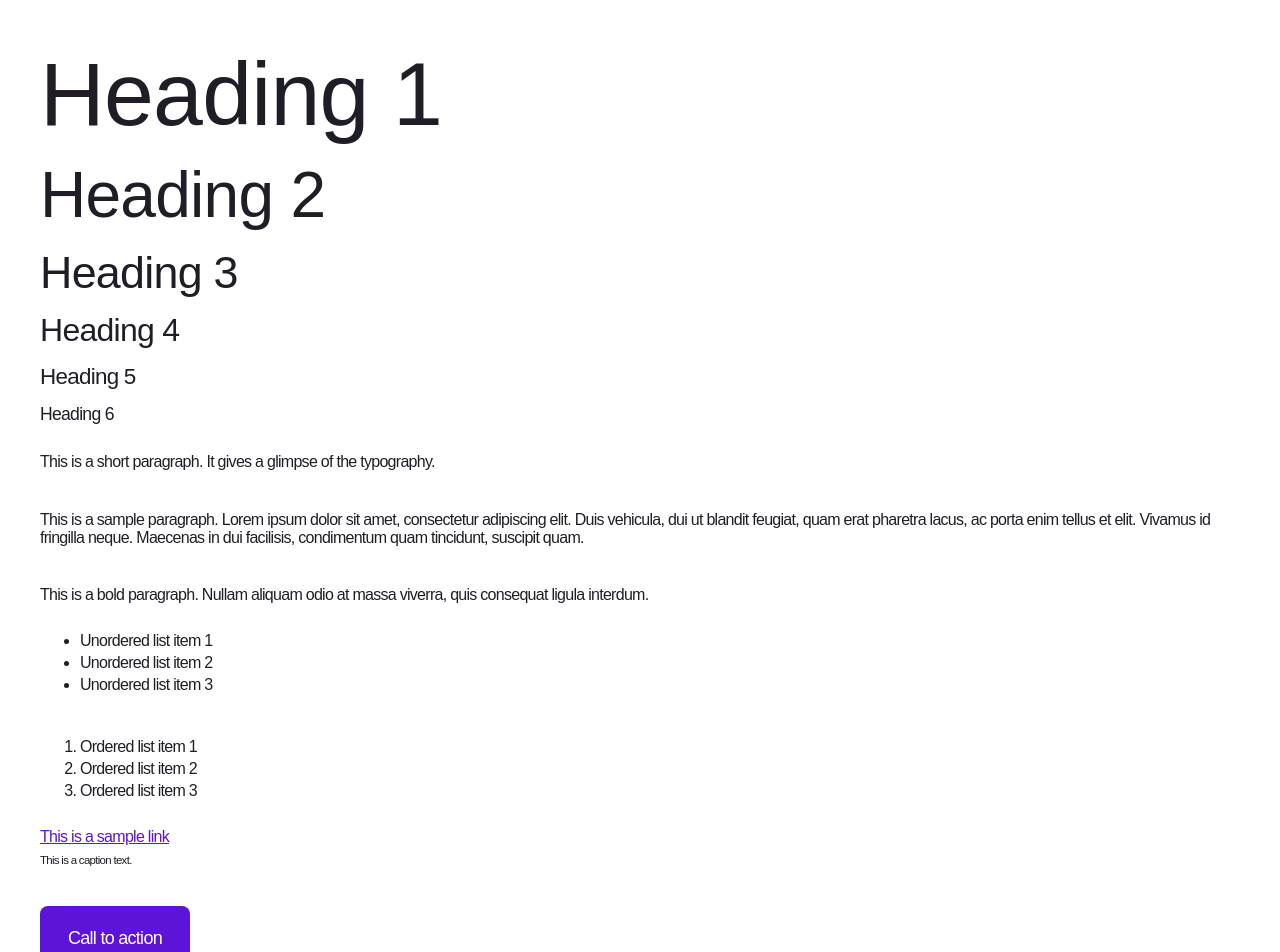
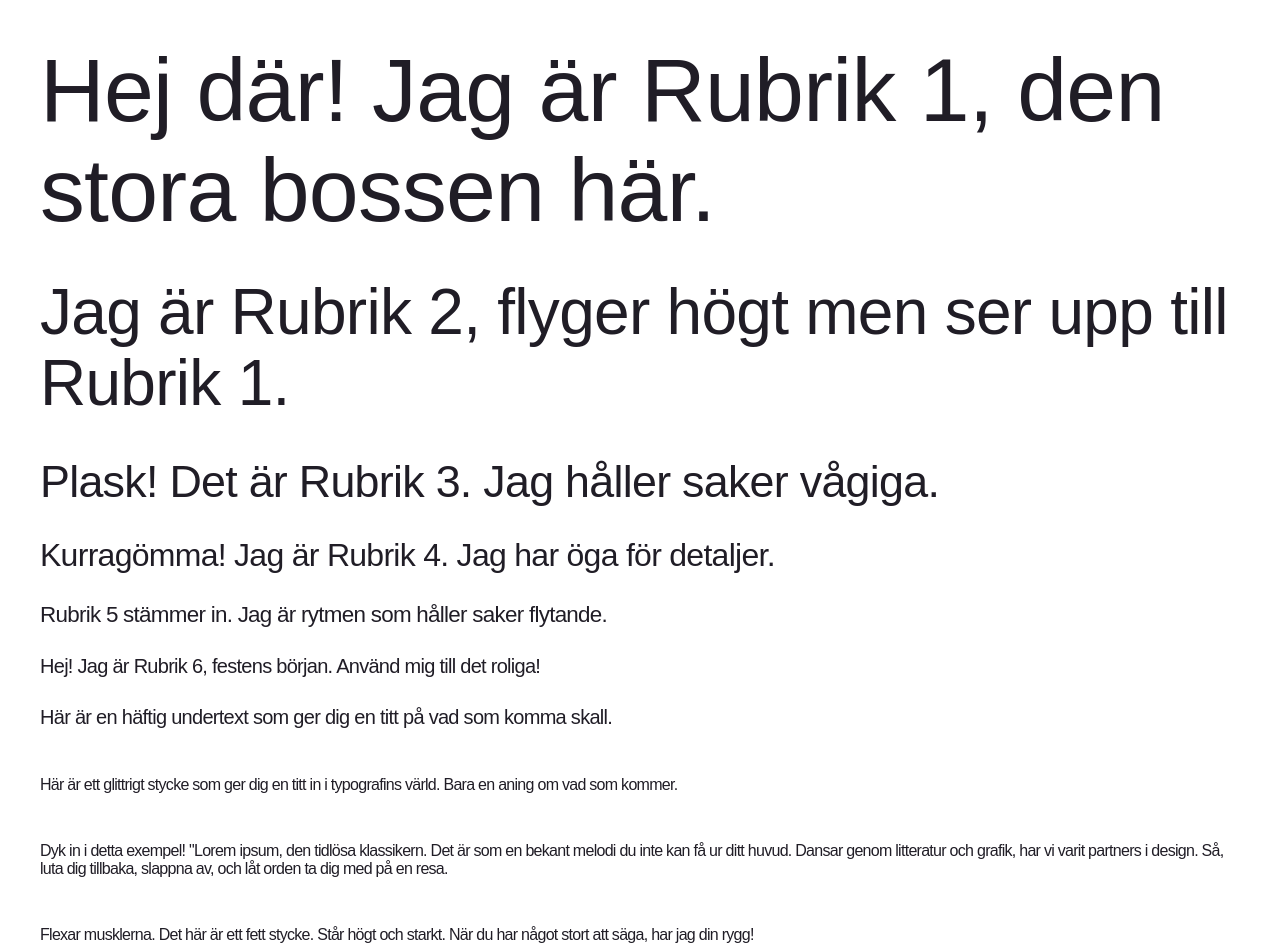
Before and after one commit to emilitogaza/charlie-care-app, a React (Vite) app: page / in a window 1280 px wide. Shown: the top 952 px of the page. Built offline with nearby package versions, Linux system fonts and the light colour scheme.

Commit message:
Added article

```diff
--- a/src/App.jsx
+++ b/src/App.jsx
@@ -5,43 +5,54 @@ import "../styles/App.scss";
 const App = () => {
   return (
     <div className="content">
-      <h1>Heading 1</h1>
-      <h2>Heading 2</h2>
-      <h3>Heading 3</h3>
-      <h4>Heading 4</h4>
-      <h5>Heading 5</h5>
-      <h6>Heading 6</h6>
+      <h1>Hej där! Jag är Rubrik 1, den stora bossen här.</h1>
+      <h2>Jag är Rubrik 2, flyger högt men ser upp till Rubrik 1.</h2>
+      <h3>Plask! Det är Rubrik 3. Jag håller saker vågiga.</h3>
+      <h4>Kurragömma! Jag är Rubrik 4. Jag har öga för detaljer.</h4>
+      <h5>Rubrik 5 stämmer in. Jag är rytmen som håller saker flytande.</h5>
+      <h6>Hej! Jag är Rubrik 6, festens början. Använd mig till det roliga!</h6>
 
-      <p>This is a short paragraph. It gives a glimpse of the typography.</p>
+      <p className="subtitle">
+        Här är en häftig undertext som ger dig en titt på vad som komma skall.
+      </p>
 
       <p>
-        This is a sample paragraph. Lorem ipsum dolor sit amet, consectetur
-        adipiscing elit. Duis vehicula, dui ut blandit feugiat, quam erat
-        pharetra lacus, ac porta enim tellus et elit. Vivamus id fringilla
-        neque. Maecenas in dui facilisis, condimentum quam tincidunt, suscipit
-        quam.
+        Här är ett glittrigt stycke som ger dig en titt in i typografins värld.
+        Bara en aning om vad som kommer.
+      </p>
+
+      <p>
+        Dyk in i detta exempel! "Lorem ipsum, den tidlösa klassikern. Det är som
+        en bekant melodi du inte kan få ur ditt huvud. Dansar genom litteratur
+        och grafik, har vi varit partners i design. Så, luta dig tillbaka,
+        slappna av, och låt orden ta dig med på en resa.
       </p>
 
       <p className="body-bold">
-        This is a bold paragraph. Nullam aliquam odio at massa viverra, quis
-        consequat ligula interdum.
+        Flexar musklerna. Det här är ett fett stycke. Står högt och starkt. När
+        du har något stort att säga, har jag din rygg!
       </p>
 
       <ul>
-        <li>Unordered list item 1</li>
-        <li>Unordered list item 2</li>
-        <li>Unordered list item 3</li>
+        <li>Oordnad och fri som en ballong, det är punkt 1.</li>
+        <li>Punkt 2, bara hänger runt, väntar på sin tur.</li>
+        <li>Och den bubbliga punkt 3, avslutar trion.</li>
       </ul>
 
       <ol>
-        <li>Ordered list item 1</li>
-        <li>Ordered list item 2</li>
-        <li>Ordered list item 3</li>
+        <li>Nummer ett! Ordnad lista punkt 1 leder paraden.</li>
+        <li>Silvermedaljören här, det är ordnad lista punkt 2.</li>
+        <li>Fullbordar pallen, det är den alltid pålitliga punkt 3.</li>
       </ol>
 
-      <a href="#!">This is a sample link</a>
+      <a href="#!">
+        Det här är en magisk länk, klicka för att avslöja dess hemligheter.
+      </a>
 
-      <span className="caption">This is a caption text.</span>
+      <span className="caption">
+        Viskande vindar här, jag är din finstämda bildtext. Jag kanske är liten,
+        men jag har stora berättelser att berätta under bilderna!
+      </span>
 
       <div className="btn-container">
         <div className="btn-group">
@@ -85,6 +96,118 @@ const App = () => {
           </Button>
         </div>{" "}
       </div>
+      <div className="article">
+        <h1>Norrsken: Vad de är &amp; hur man ser dem</h1>
+        <p>
+          Av <strong>Emil Gaza</strong>, med bidrag från{" "}
+          <strong>Emil Gaza</strong>. Senast uppdaterad{" "}
+          <strong>7 okt, 2023</strong>.
+        </p>
+
+        <p>
+          Norrsken är ett atmosfäriskt fenomen som ses som det yttersta inom
+          himmelsskådning. Dessa ljus, också kända som{" "}
+          <a href="#what-are-nl">aurora borealis</a>, lyser upp himlen över
+          områden som Finska viken.
+        </p>
+
+        <h2>Avsnitt som täcks:</h2>
+        <ul>
+          <li>
+            <a href="#history-nl">Norrskenets historia</a>
+          </li>
+          <li>
+            <a href="#what-are-nl">Vad är norrsken?</a>
+          </li>
+          <li>
+            <a href="#auroras-other-worlds">Auroror på andra världar</a>
+          </li>
+          <li>
+            <a href="#where-see-nl">Var och när man kan se norrsken</a>
+          </li>
+          <li>Frågor och svar om norrsken</li>
+          <li>Ytterligare resurser</li>
+        </ul>
+
+        <h3>Den fängslande dragningskraften av norrsken</h3>
+        <p>
+          Norrsken har fängslat mänskligheten i årtusenden. Dessa ljusvågor är
+          en produkt av en våldsam händelse. Energifyllda partiklar från solen
+          kolliderar med jordens övre atmosfär i enorma hastigheter. Jordens
+          magnetfält skyddar oss och omdirigerar dessa partiklar till polerna.
+          Detta resulterar i det andlösa atmosfäriska fenomenet som ses i både
+          norra och södra polerna.
+        </p>
+
+        <h4 id="history-nl">Norrskenets historia</h4>
+        <p>
+          Galileo Galilei namngav det "aurora borealis" 1619. Dock kan en
+          grottmålning i Frankrike som är 30,000 år gammal föreställa
+          norrskenet. Civilisationer har skapat otaliga ursprungsmyter för dessa
+          ljus. Tidiga astronomer dokumenterade dem också. Den vetenskapliga
+          förståelsen bakom norrsken började på 1900-talet med den norske
+          vetenskapsmannen Kristian Birkelands teori.
+        </p>
+
+        <h4 id="what-are-nl">Vad är norrsken?</h4>
+        <p>
+          Solen stöter ut laddade partiklar som skapar solvinden. När detta
+          kolliderar med jordens jonosfär, föds auran. Billy Teets, en astronom,
+          förklarar att dessa partiklar interagerar med vår atmosfär.
+          Norrskenets färger kommer från atmosfärens kemiska sammansättning.
+          Solens utsläpp har en 11-års cykel, som bestämmer norrskenets
+          intensitet och frekvens.
+        </p>
+        <p>
+          Forskare fortsätter att studera norrsken. 2018 skickade NASA{" "}
+          <strong>
+            <a href="https://www.nasa.gov/content/goddard/parker-solar-probe">
+              Parker Solar Probe
+            </a>
+          </strong>{" "}
+          för att lära sig mer.
+        </p>
+
+        <h5>Norrsken, sydligt ljus och EMIL</h5>
+        <p>
+          Sydliga ljuset är den södra motsvarigheten till norrsken. Emil Gaza,
+          en fysiker, diskuterar utmaningarna med att jämföra de två. Det finns
+          också EMIL, ett auroraliknande fenomen med unika egenskaper.
+        </p>
+
+        <h4 id="auroras-other-worlds">Auroror på andra världar</h4>
+        <p>
+          Jeff Regester, en instruktör, förklarar att auroror inte är unika för
+          jorden. De förekommer på planeter med en atmosfär och ett magnetfält.
+          Auroror har observerats på gasjätteplaneter, samt på Venus och Mars.
+          Jupiters auroror är exceptionellt ljusa på grund av dess starka
+          magnetfält och den vulkaniska aktiviteten hos dess måne, Io. Forskare
+          studerar också möjligheten av auroror i andra solsystem.
+        </p>
+
+        <h4 id="where-see-nl">Var och när man kan se norrsken</h4>
+        <ol>
+          <li>Chad Blakely, en fotograf, nämner att norrsken alltid händer.</li>
+          <li>
+            Men de bästa platserna att se dem är i den aurorala zonen nära
+            Nordpolen. Idealiska platser inkluderar Fairbanks, Yellowknife,
+            Svalbard, Abisko nationalpark, Rovaniemi och Island.
+          </li>
+          <li>
+            De bästa månaderna för att se ljusen är mellan september och april.
+          </li>
+          <li>
+            Geofysiska institutet vid University of Alaska Fairbanks föreslår
+            att den bästa tiden är mellan 21:00 och 03:00.
+          </li>
+        </ol>
+
+        <h6>Ytterligare anmärkningar</h6>
+        <p>
+          Fler resurser och forskning om norrskenets ämne kan ge mer djupgående
+          information och klarhet till dem som är intresserade.
+        </p>
+      </div>
     </div>
   );
 };
--- a/styles/App.scss
+++ b/styles/App.scss
@@ -10,7 +10,7 @@
   display: flex;
   flex-direction: column;
   align-items: flex-start;
-  gap: 0.5rem;
+  gap: 1.5rem;
 }
 
 .btn-container {
@@ -29,3 +29,11 @@
   align-items: flex-start;
   gap: 1rem;
 }
+
+.article {
+  background-color: $Purple-99;
+  padding: 3rem 4rem 5rem 4rem;
+  border-radius: 2rem;
+  max-width: 720px;
+  margin-top: 2rem;
+}
--- a/styles/Base.scss
+++ b/styles/Base.scss
@@ -20,33 +20,45 @@ h4,
 h5,
 h6 {
   font-weight: 440;
-  margin-bottom: 0.24rem;
-  margin-top: 0.24rem;
   font-variation-settings: "SHRP" 24;
 }
 
 h1 {
   @include responsive-font(3.2rem, 4.8rem, 5.6rem);
+  margin: 0rem 0rem 0.75rem 0rem;
 }
 
 h2 {
   @include responsive-font(2.8rem, 3.2rem, 4rem);
+  margin: 0rem 0rem 0.75rem 0rem;
 }
 
 h3 {
   @include responsive-font(2.4rem, 2.6rem, 2.8rem);
+  margin: 0rem 0rem 0.5rem 0rem;
 }
 
 h4 {
   @include responsive-font(1.7rem, 1.85rem, 2rem);
+  margin: 0rem 0rem 0.25rem 0rem;
 }
 
 h5 {
   @include responsive-font(1.2rem, 1.3rem, 1.4rem);
+  margin: 0rem 0rem 0.25rem 0rem;
 }
 
 h6 {
-  @include responsive-font(1rem, 1rem, 1.1rem);
+  @include responsive-font(1rem, 1rem, 1.25rem);
+  margin: 0rem 0rem 0.25rem 0rem;
+}
+
+p {
+  margin: 0rem 0rem 1.5rem 0rem;
+}
+
+.subtitle {
+  @include responsive-font(1rem, 1.25rem, 1.25rem);
 }
 
 // Body bold
@@ -92,3 +104,11 @@ a:active {
 li {
   margin-bottom: 0.25rem;
 }
+
+ul {
+  margin: 0rem 0rem 0.25rem 0rem;
+}
+
+ol {
+  margin: 0.25rem 0rem 0.25rem 0rem;
+}
```
